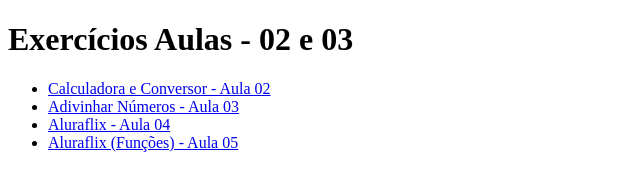
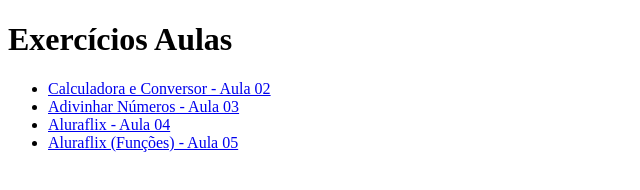
Before and after one commit to RafaelPereiraa/Alura_Imersao_Dev_2022, a plain HTML site: page index.html in a window 1280 px wide. Shown: the whole page, without its empty margins (0-640 px from the left). Drawn offline with Linux system fonts and the light colour scheme.

Commit message:
Correção Título Índice

```diff
--- a/index.html
+++ b/index.html
@@ -7,7 +7,7 @@
     <title>Document</title>
 </head>
 <body>
-    <h1> Exercícios Aulas - 02 e 03 </h1>
+    <h1> Exercícios Aulas </h1>
 
     <ul>
         <li><a href="Conversor_Calculadoras_Aula-02">Calculadora e Conversor - Aula 02</a></li>
```
